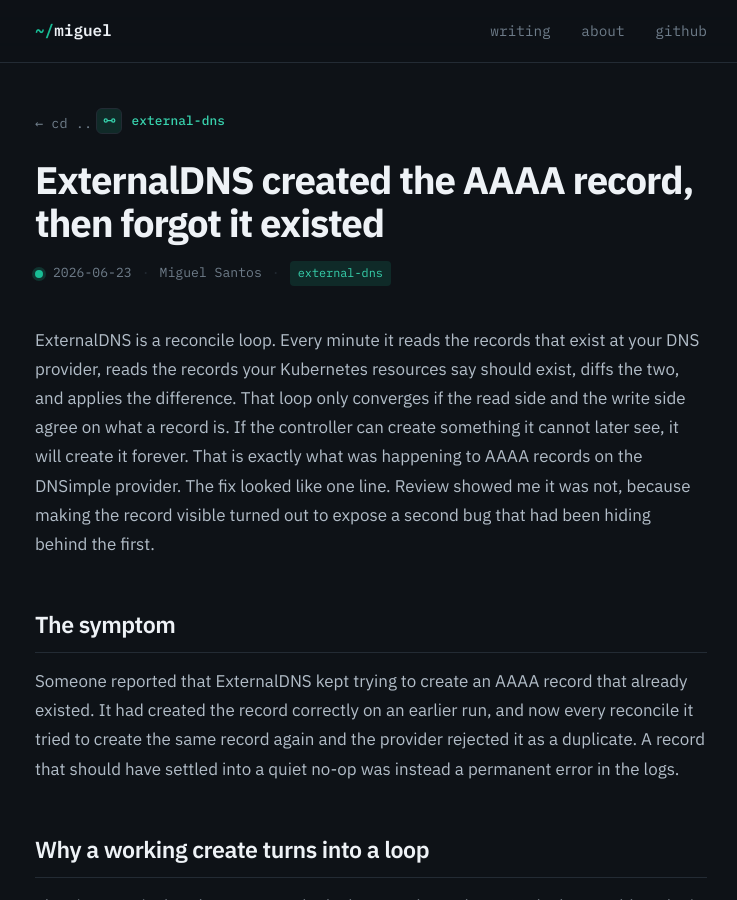
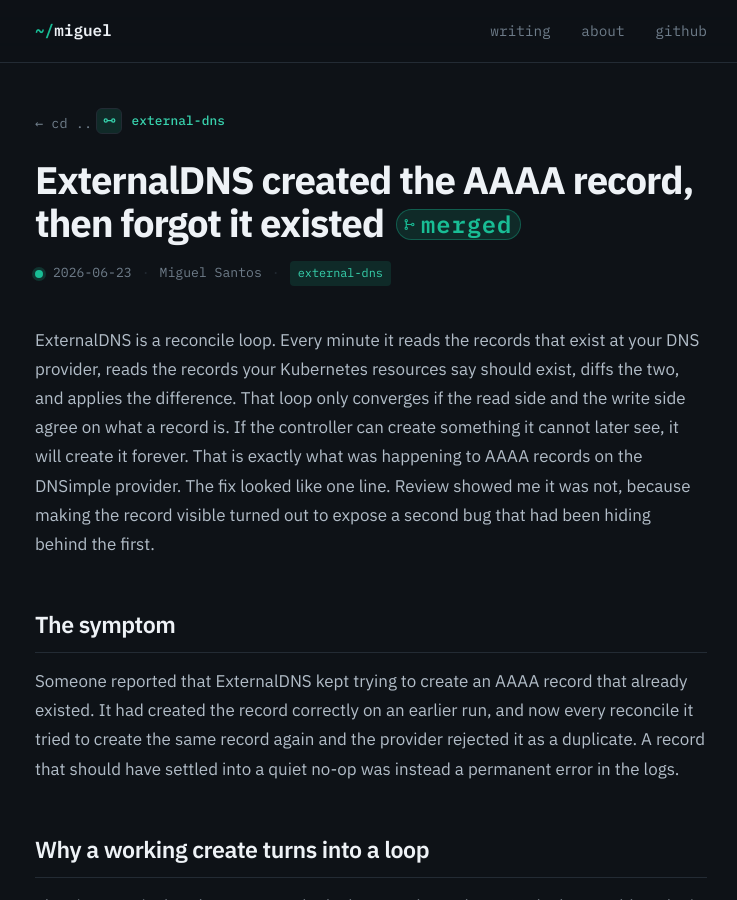
Before and after one commit to Churi12/churi12.github.io, a Jekyll site: the page built from _posts/2026-06-23-external-dns-created-the-aaaa-but-never-read-it-back.md, in a window 1280 px wide and 900 px high. Shown: the whole window, without its empty margins (269-1006 px from the left). Built offline with Jekyll 4.4.1, drawn with Linux system fonts in a browser that asks for light colours.

Commit message:
Mark the external-dns post as merged
external-dns #6517 merged upstream 2026-07-05; add the merged badge and the
now merged note to its closing line.

```diff
--- a/_posts/2026-06-23-external-dns-created-the-aaaa-but-never-read-it-back.md
+++ b/_posts/2026-06-23-external-dns-created-the-aaaa-but-never-read-it-back.md
@@ -4,6 +4,7 @@ title: "ExternalDNS created the AAAA record, then forgot it existed"
 date: 2026-06-23
 author: Miguel Santos
 tags: [external-dns]
+pr_status: merged
 ---
 
 ExternalDNS is a reconcile loop. Every minute it reads the records that exist at your DNS provider, reads the records your Kubernetes resources say should exist, diffs the two, and applies the difference. That loop only converges if the read side and the write side agree on what a record is. If the controller can create something it cannot later see, it will create it forever. That is exactly what was happening to AAAA records on the DNSimple provider. The fix looked like one line. Review showed me it was not, because making the record visible turned out to expose a second bug that had been hiding behind the first.
@@ -88,4 +89,4 @@ When a controller keeps trying to do something that already succeeded, suspect a
 
 But the lesson I actually took from this one is about the second bug. Making a record type visible was not a self-contained one-liner; it changed which code paths the record now flows through, and one of those paths had a latent assumption (name is unique) that was only ever true because of the bug I was fixing. Fixes have a blast radius. I would not have seen this one without a careful reviewer, which is most of the argument for sending the change upstream in the open rather than just patching my own fork.
 
-The change is in [kubernetes-sigs/external-dns#6517](https://github.com/kubernetes-sigs/external-dns/pull/6517).
+The change is in [kubernetes-sigs/external-dns#6517](https://github.com/kubernetes-sigs/external-dns/pull/6517), now merged.
```
